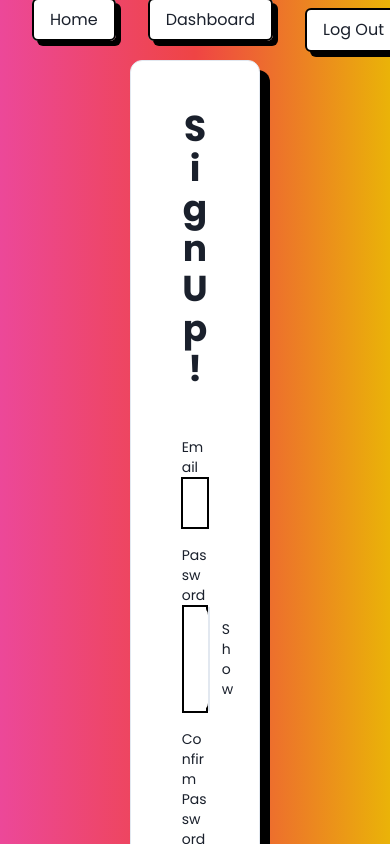
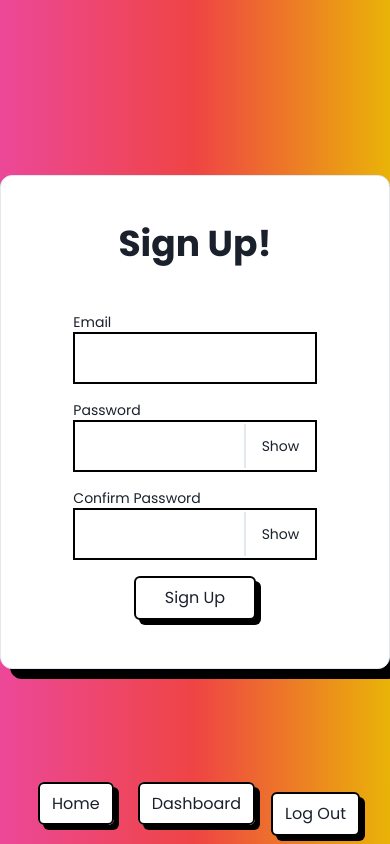
Before and after one commit to aaaaayushh/code-editor, a Next.js app: page /auth/signup in a window 390 px wide. Shown: the top 844 px of the page. Built offline with nearby package versions, Linux system fonts and the light colour scheme; no server answers; sample sign-in values are in the browser's storage.

Commit message:
made all pages responsive

```diff
--- a/components/Navbar.tsx
+++ b/components/Navbar.tsx
@@ -14,10 +14,10 @@ const Navbar = () => {
   return (
     <div className="flex w-full p-4 py-2 bg-gradient-to-r from-pink-500 via-red-500 to-yellow-500">
       {/* logo */}
-      <div className="ml-auto flex">
+      <div className="justify-center sm:justify-around md:justify-end w-full md:ml-auto flex">
         <Link href="/">
           <a
-            className={`mx-4 border-2 border-black z-10 rounded-md shadow-[5px_5px_0px_0px_rgba(0,0,0)] px-4 py-2 hover:shadow transition duration-200 bg-white flex-shrink-0`}
+            className={` mx-4 border-2 border-black z-10 rounded-md shadow-[5px_5px_0px_0px_rgba(0,0,0)] px-3 md:px-4 py-2 hover:shadow transition duration-200 bg-white flex-shrink-0`}
           >
             Home
           </a>
@@ -25,7 +25,7 @@ const Navbar = () => {
         {status === "authenticated" && (
           <Link href="/dashboard">
             <a
-              className={`mx-4 border-2 border-black z-10 rounded-md shadow-[5px_5px_0px_0px_rgba(0,0,0)] px-4 py-2 hover:shadow transition duration-200 bg-white flex-shrink-0
+              className={` mx-2 border-2 border-black z-10 rounded-md shadow-[5px_5px_0px_0px_rgba(0,0,0)] px-3 md:px-4 py-2 hover:shadow transition duration-200 bg-white flex-shrink-0
 `}
             >
               Dashboard
@@ -34,7 +34,7 @@ const Navbar = () => {
         )}
         {status === "authenticated" ? (
           <button
-            className={`mx-4 border-2 border-black z-10 rounded-md shadow-[5px_5px_0px_0px_rgba(0,0,0)] px-4 py-2 hover:shadow transition duration-200 bg-white flex-shrink-0
+            className={` mx-2 border-2 border-black z-10 rounded-md shadow-[5px_5px_0px_0px_rgba(0,0,0)] px-3 md:px-4 py-2 hover:shadow transition duration-200 bg-white flex-shrink-0
             ${loggingOut && "opacity-50"}`}
             onClick={handleSignout}
             disabled={loggingOut}
@@ -61,7 +61,7 @@ const Navbar = () => {
           <>
             <Link href="/auth/login">
               <a
-                className={`mx-4 border-2 border-black z-10 rounded-md shadow-[5px_5px_0px_0px_rgba(0,0,0)] px-4 py-2 hover:shadow transition duration-200 bg-white flex-shrink-0
+                className={` mx-4 border-2 border-black z-10 rounded-md shadow-[5px_5px_0px_0px_rgba(0,0,0)] px-4 py-2 hover:shadow transition duration-200 bg-white flex-shrink-0
               `}
               >
                 Log In
@@ -69,7 +69,7 @@ const Navbar = () => {
             </Link>
             <Link href="/auth/signup">
               <a
-                className={`mx-4 border-2 border-black z-10 rounded-md shadow-[5px_5px_0px_0px_rgba(0,0,0)] px-4 py-2 hover:shadow transition duration-200 bg-white flex-shrink-0
+                className={` mx-4 border-2 border-black z-10 rounded-md shadow-[5px_5px_0px_0px_rgba(0,0,0)] px-4 py-2 hover:shadow transition duration-200 bg-white flex-shrink-0
               `}
               >
                 Sign Up
--- a/constants/customStyles.ts
+++ b/constants/customStyles.ts
@@ -3,7 +3,7 @@ export const customStyles = {
       ...styles,
       width: "100%",
       maxWidth: "14rem",
-      minWidth: "12rem",
+      minWidth: "4rem",
       borderRadius: "5px",
       color: "#000",
       fontSize: "0.8rem",
--- a/pages/_app.tsx
+++ b/pages/_app.tsx
@@ -21,6 +21,7 @@ function MyApp({ Component, pageProps: { session, ...pageProps } }: AppProps) {
           href="https://fonts.googleapis.com/css2?family=Poppins:wght@200;300;400;600;700;800;900&display=swap"
           rel="stylesheet"
         />
+        <title>Code Editor</title>
       </Head>
       <SessionProvider session={session}>
         <ChakraProvider>
@@ -34,8 +35,13 @@ function MyApp({ Component, pageProps: { session, ...pageProps } }: AppProps) {
             draggable
             pauseOnHover
           />
-          <Navbar />
+          <div className="hidden md:block">
+            <Navbar />
+          </div>
           <Component {...pageProps} />
+          <div className="block md:hidden fixed bottom-0 z-10 w-full">
+            <Navbar />
+          </div>
         </ChakraProvider>
       </SessionProvider>
     </>
--- a/pages/auth/login.tsx
+++ b/pages/auth/login.tsx
@@ -44,7 +44,7 @@ const Login = () => {
 
   return (
     <div className="bg-gradient-to-r from-pink-500 via-red-500 to-yellow-500 h-screen flex items-center ">
-      <div className="m-auto p-12 border w-4/12 bg-white shadow-[10px_10px_0px_0px_rgba(0,0,0)] rounded-xl">
+      <div className="m-auto p-12 border w-full md:w-4/12 bg-white shadow-[10px_10px_0px_0px_rgba(0,0,0)] rounded-xl">
         <p className="text-4xl text-center font-bold">Log In</p>
         <div className="mt-12 mx-auto">
           <form className="flex flex-col" onSubmit={handleSubmit}>
@@ -75,7 +75,7 @@ const Login = () => {
                   required
                 />
                 <p
-                  className="text-sm p-3 w-2/12 text-center border-0 border-l-2 my-auto cursor-pointer"
+                  className="text-sm md:p-3 p-1 w-4/12 md:w-2/12 text-center border-0 border-l-2 my-auto cursor-pointer"
                   onClick={() => setShowPassword(!showPassword)}
                 >
                   {showPassword ? "Hide" : "Show"}
--- a/pages/auth/signup.tsx
+++ b/pages/auth/signup.tsx
@@ -55,7 +55,7 @@ const Signup = () => {
 
   return (
     <div className="bg-gradient-to-r from-pink-500 via-red-500 to-yellow-500 h-screen flex items-center">
-      <div className="m-auto p-12 border w-4/12 bg-white shadow-[10px_10px_0px_0px_rgba(0,0,0)] rounded-xl">
+      <div className="m-auto p-12 border w-full md:w-4/12 bg-white shadow-[10px_10px_0px_0px_rgba(0,0,0)] rounded-xl">
         <p className="text-4xl text-center font-bold">Sign Up!</p>
         <div className="mt-12 mx-auto">
           <form className="flex flex-col" onSubmit={onSubmit}>
@@ -86,7 +86,7 @@ const Signup = () => {
                   required
                 />
                 <p
-                  className="text-sm p-3 w-2/12 text-center border-0 border-l-2 my-auto cursor-pointer"
+                  className="text-sm p-3 w-4/12 md:w-2/12 text-center border-0 border-l-2 my-auto cursor-pointer"
                   onClick={() => setShowPassword(!showPassword)}
                 >
                   {showPassword ? "Hide" : "Show"}
@@ -110,7 +110,7 @@ const Signup = () => {
                   required
                 />
                 <p
-                  className="text-sm p-3 w-2/12 text-center border-0 border-l-2 my-auto cursor-pointer"
+                  className="text-sm p-3 w-4/12 md:w-2/12 text-center border-0 border-l-2 my-auto cursor-pointer"
                   onClick={() => setShowConfirmPassword(!showConfirmPassword)}
                 >
                   {showConfirmPassword ? "Hide" : "Show"}
@@ -119,8 +119,8 @@ const Signup = () => {
             </div>
             <button
               type="submit"
-              className={`mx-4 cursor-pointer w-4/12 ml-auto mr-auto border-2 border-black z-10 rounded-md shadow-[5px_5px_0px_0px_rgba(0,0,0)] px-4 py-2 hover:shadow transition duration-200 bg-white flex-shrink-0
-              ${processing && "opacity-50"}`}
+              className={`mx-4 cursor-pointer w-5/12 ml-auto mr-auto border-2 border-black z-10 rounded-md shadow-[5px_5px_0px_0px_rgba(0,0,0)] px-4 py-2 hover:shadow transition duration-200 bg-white flex-shrink-0
+              ${processing && "opacity-50 w-7/12"}`}
             >
               {processing ? (
                 <div className="flex justify-center">
--- a/pages/dashboard.tsx
+++ b/pages/dashboard.tsx
@@ -12,7 +12,7 @@ const Dashboard = (props) => {
       <p className="text-5xl mt-6 font-black text-start">Your Dashboard</p>
       {!codes && (
         <>
-          <p className="text-2xl font-black text-center">
+          <p className="text-xl mt-4 md:text-3xl font-black text-center">
             Save your codes to access them from your Dashboard!
           </p>
           <div className="text-center mt-4">
@@ -24,10 +24,10 @@ const Dashboard = (props) => {
           </div>
         </>
       )}
-      <div className="flex justify-start mt-12 w-10/12 mx-auto">
+      <div className="flex flex-col md:flex-row justify-start mt-12 w-full md:w-10/12 mx-auto">
         {codes?.map((code, idx) => (
           <Link href={`/code/${code._id}`} key={idx}>
-            <div className="flex flex-col mx-8 cursor-pointer p-4 w-3/12 h-52 border-2 border-black z-10 rounded-md shadow-[5px_5px_0px_0px_rgba(0,0,0)] px-4 py-2 hover:shadow transition duration-200 bg-white flex-shrink-0">
+            <div className="flex flex-col mb-4 md:mb-0 md:mx-8 cursor-pointer p-4 w-full md:w-5/12 lg:w-4/12 xl:w-3/12 h-52 border-2 border-black z-10 rounded-md shadow-[5px_5px_0px_0px_rgba(0,0,0)] px-4 py-2 hover:shadow transition duration-200 bg-white flex-shrink-0">
               <p className="text-3xl text-center font-bolder border-b-2 border-black border-solid">
                 {code.title}
               </p>
```
Also changed, not shown: pages/index.tsx (+7 -6 lines).
